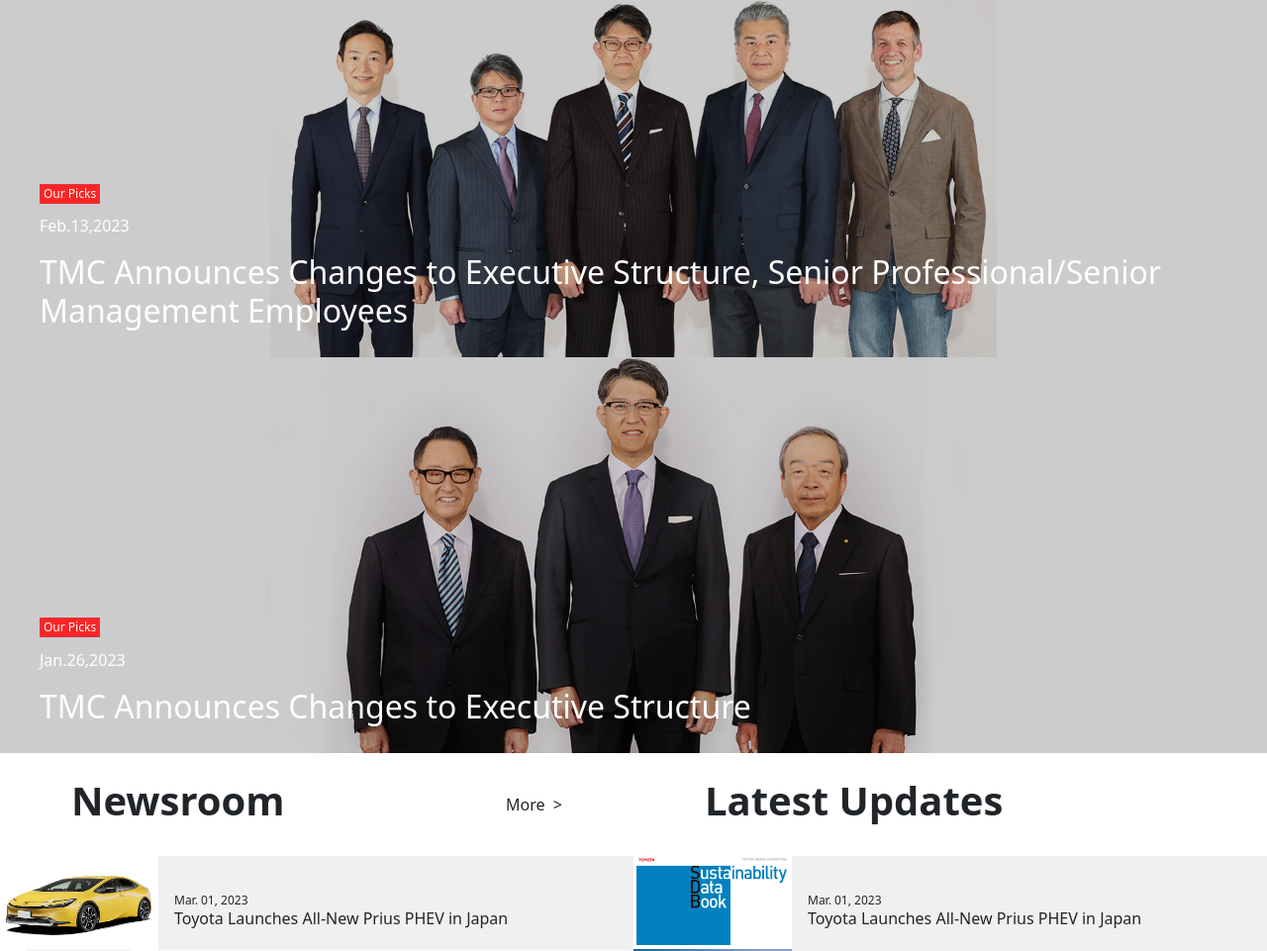
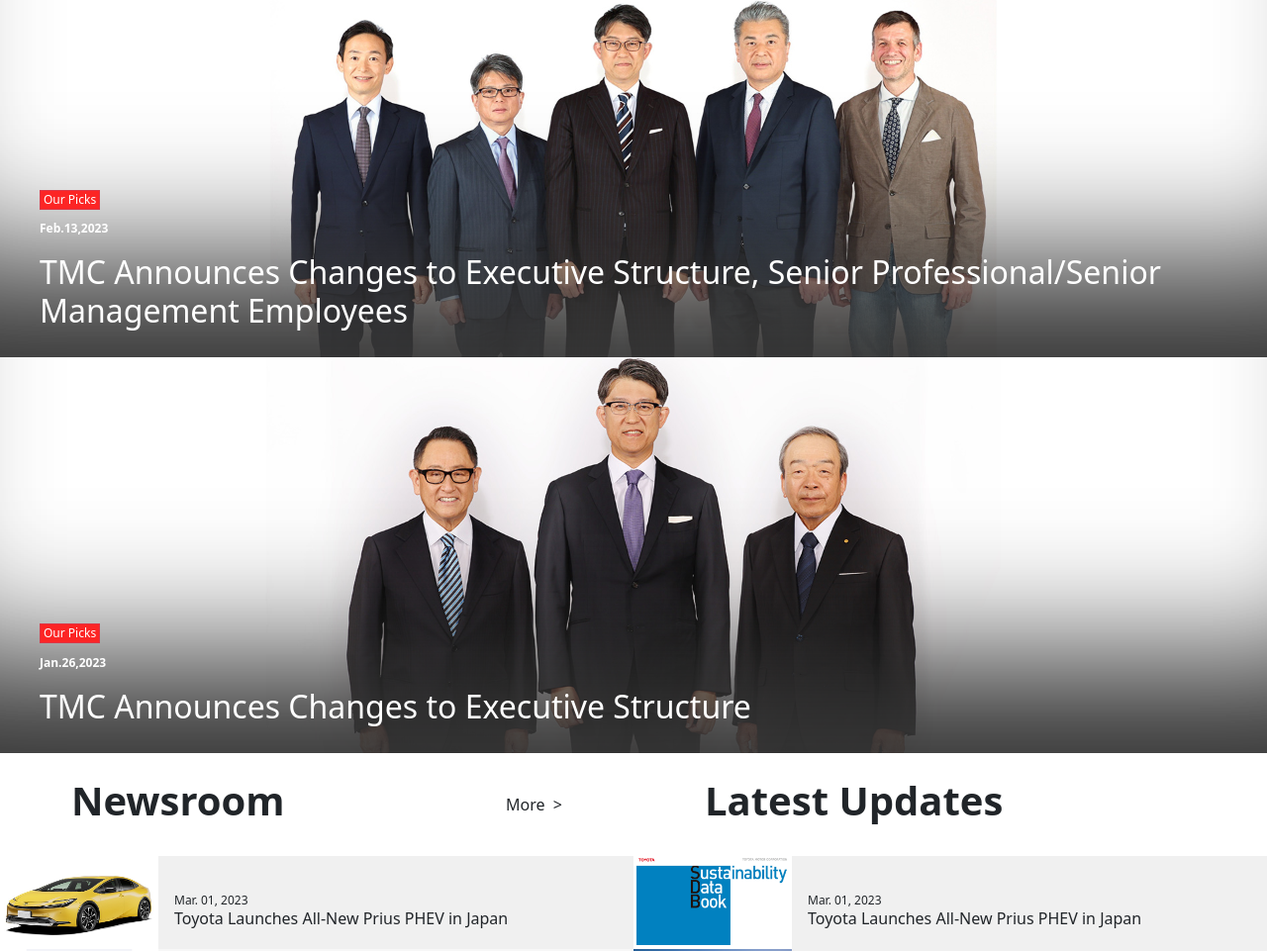
Before and after one commit to HammadShah90/Mini-Hackatron-Toyota-Web, a plain HTML site: page index.html in a window 1280 px wide. Shown: the part 1172-2133 px from the top of the page at 99% size. Drawn offline with nearby package versions, Linux system fonts and the light colour scheme.

Commit message:
background color with inner box shadow

```diff
--- a/index.html
+++ b/index.html
@@ -172,7 +172,7 @@
             <button class="btn btn-danger">
                 Our Picks
             </button>
-            <p>
+            <p class="date">
                 Feb.13,2023
             </p>
             <h1>
@@ -189,7 +189,7 @@
             <button class="btn btn-danger">
                 Our Picks
             </button>
-            <p>
+            <p class="date">
                 Jan.26,2023
             </p>
             <h1>
--- a/style.css
+++ b/style.css
@@ -100,8 +100,20 @@
 }
 
 .bg_color {
-    background-color: rgba(0, 0, 0,0.2);
+    /* background-color: rgba(0, 0, 0,0.2); */
+    box-shadow: inset 0px -200px 140px -100px #363636;
     background-blend-mode: multiply;
+}
+
+.bg_color:hover {
+    background-color: rgba(0, 0, 0, 0.7);
+    cursor: pointer;
+    transition: 1s ease;
+}
+
+.date {
+    font-size: 12px;
+    font-weight: bold;
 }
 
 .bg-image-1 {
```
